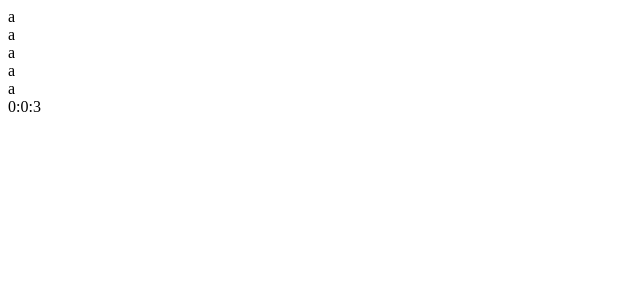
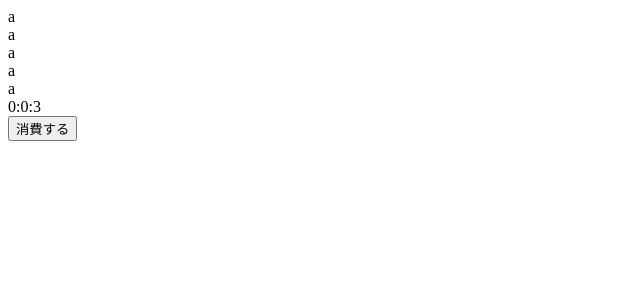
Before and after one commit to watagit/stamina, a Next.js app: page / in a window 1280 px wide. Shown: the top 300 px of the page, without its empty margins (0-640 px from the left). Built offline with nearby package versions, Linux system fonts and the light colour scheme.

Commit message:
decrease stamina with push button

```diff
--- /dev/null
+++ b/src/component/ConsumeButton.tsx
@@ -0,0 +1,11 @@
+import React from "react";
+
+type Props = {
+  handleClick: () => void;
+};
+
+const ConsumeButton: React.FC<Props> = ({ handleClick }) => {
+  return <button onClick={handleClick}>消費する</button>;
+};
+
+export default ConsumeButton;
--- a/src/pages/index.tsx
+++ b/src/pages/index.tsx
@@ -1,22 +1,22 @@
 import { NextPage } from "next";
-import React, { FC, useState } from "react";
+import React, { ReactNode, FC, useState } from "react";
 import Countdown from "react-countdown";
+import ConsumeButton from "../component/ConsumeButton";
 
-const initialStamina = [
-  { id: 1, component: <div>a</div> },
-  { id: 2, component: <div>a</div> },
-  { id: 3, component: <div>a</div> },
-  { id: 4, component: <div>a</div> },
+const initialStamina: ReactNode[] = [
+  <div>a</div>,
+  <div>a</div>,
+  <div>a</div>,
+  <div>a</div>
 ];
 
 type StaminaType = {
-  id: number;
   component: Element;
 };
 
 const Index: NextPage<FC> = () => {
   const [count, setCount] = useState<number>(Date.now() + 5000)
-  const [staminas, setStaminas] = useState<any>(initialStamina);
+  const [staminas, setStaminas] = useState<ReactNode[]>(initialStamina);
 
   const resetCount = () => {
     setCount(Date.now() + 5000);
@@ -25,7 +25,13 @@ const Index: NextPage<FC> = () => {
 
   const increaseStamina = () => {
     if (staminas.length < 5) {
-      setStaminas((staminas: any) => [...staminas, { id: 5, component: <div>a</div> }]);
+      setStaminas((staminas: StaminaType[]) => [...staminas, <div>a</div>]);
+    }
+  }
+
+  const decreaseStamina = () => {
+    if (staminas.length > 0) {
+      setStaminas((staminas: StaminaType[]) => [...staminas].slice(0, staminas.length-1));
     }
   }
 
@@ -40,8 +46,8 @@ const Index: NextPage<FC> = () => {
   return (
     <>
       <div>
-        {staminas.map((stamina: StaminaType) => (
-          <div key={stamina.id}>{stamina.component}</div>
+        {staminas.map((stamina: StaminaType, index: number) => (
+          <div key={index}>{stamina}</div>
         ))}
       </div>
       <div>
@@ -52,6 +58,7 @@ const Index: NextPage<FC> = () => {
           renderer={renderer}
         />
       </div>
+      <ConsumeButton handleClick={decreaseStamina} />
     </>
   );
 };
```
